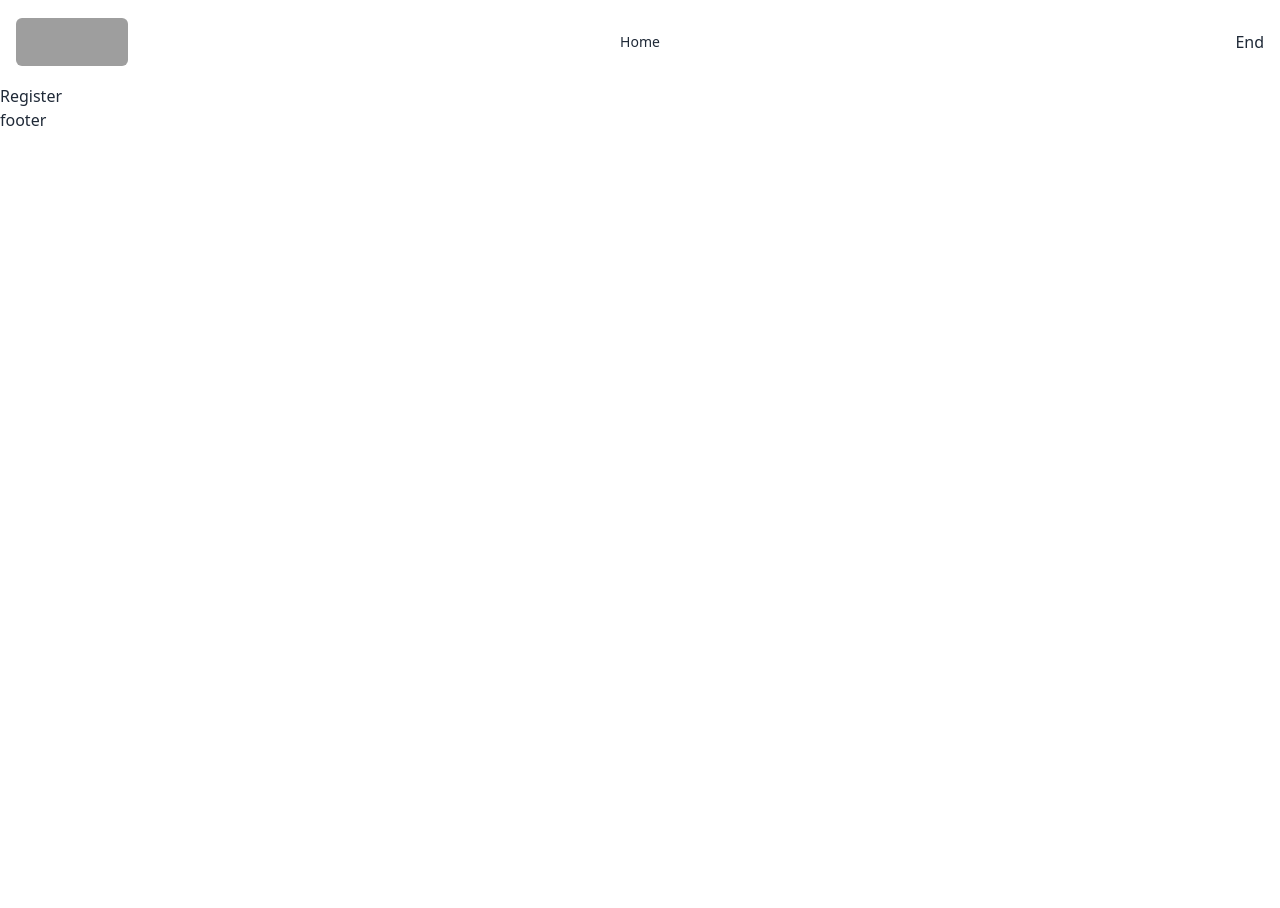
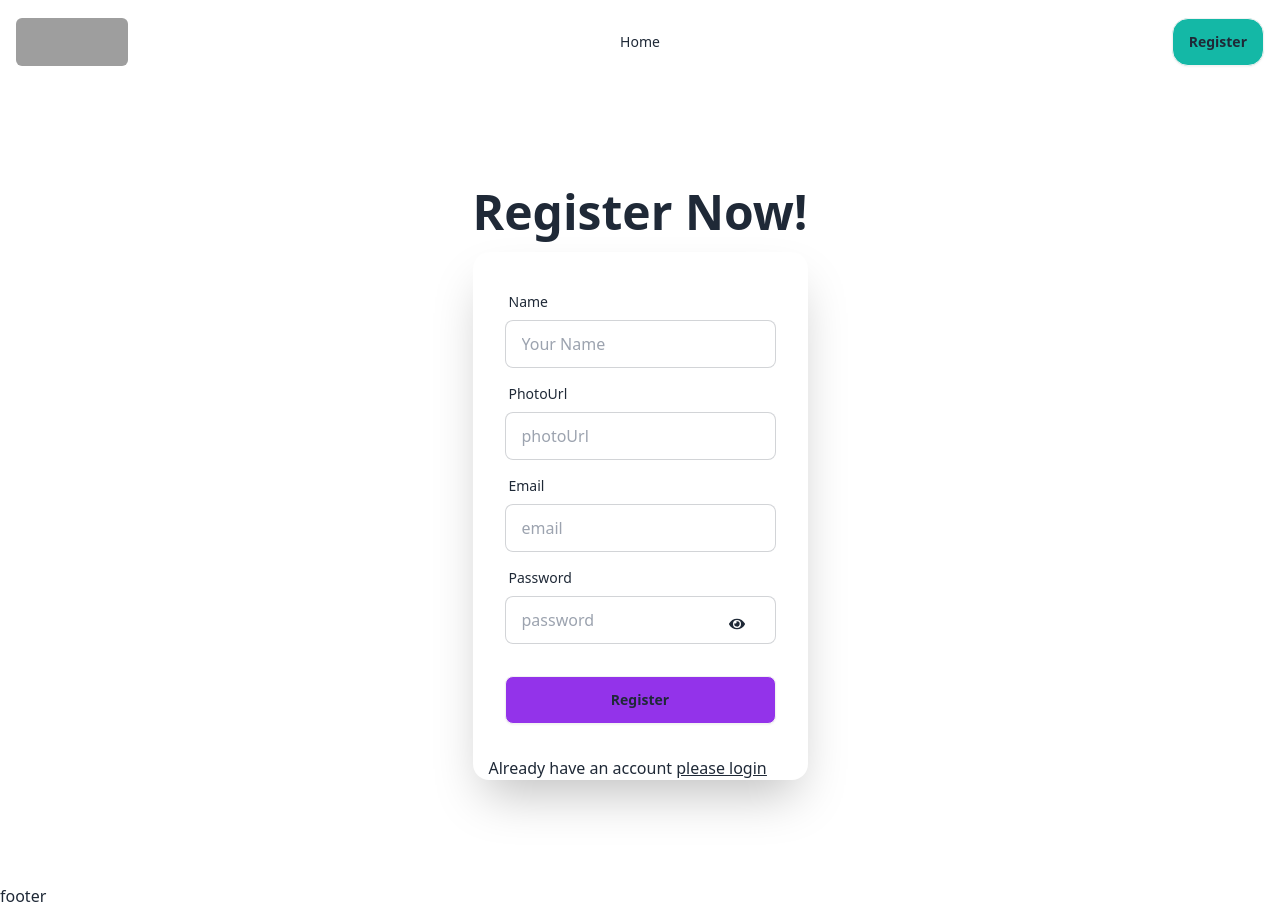
Before and after one commit to Zakaria-24/ZackY_T.Travel-main, a React (Vite) app: page /register in a window 1280 px wide. Before the commit the page ends 800 px from the top, so only its background shows below. Built offline with nearby package versions, Linux system fonts and the light colour scheme; no server answers; grey boxes are pictures that could not be loaded.

Commit message:
Registation successfull

```diff
--- a/package.json
+++ b/package.json
@@ -15,6 +15,9 @@
     "match-sorter": "^6.3.4",
     "react": "^18.2.0",
     "react-dom": "^18.2.0",
+    "react-hook-form": "^7.51.3",
+    "react-hot-toast": "^2.4.1",
+    "react-icons": "^5.1.0",
     "react-router-dom": "^6.23.0",
     "sort-by": "^1.2.0"
   },
--- a/src/Pages/Register.jsx
+++ b/src/Pages/Register.jsx
@@ -1,7 +1,159 @@
+import { useState } from "react";
+import { Link, useNavigate } from "react-router-dom";
+import { useForm } from "react-hook-form";
+import { FaEye, FaEyeSlash } from "react-icons/fa";
+import toast from "react-hot-toast";
+import CustomContex from "../Utilis/CustomContex";
+import { updateProfile } from "firebase/auth";
+
 const Register = () => {
+  const { registerUser, setUser } = CustomContex();
+  const [regError, setRegError] = useState("");
+  const [success, setSuccess] = useState("");
+  const [toggle, setToggle] = useState(false);
+  const navigate = useNavigate();
+  const {
+    register,
+    handleSubmit,
+    formState: { errors },
+  } = useForm();
+
+  const onSubmit = (data) => {
+    const { fullName, photoUrl, email, password } = data;
+
+    if (password.length < 6) {
+      setRegError("Password must be at least 6 characters");
+      return;
+    }
+    if (!/^(?=.*[A-Z]).+$/.test(password)) {
+      setRegError("password must be at least one uppercase letter");
+      return;
+    }
+    if (!/^(?=.*[a-z]).+$/.test(password)) {
+      setRegError("password must be at least one lowercase letter");
+      return;
+    }
+    console.log(success);
+
+    setRegError("");
+    setSuccess("");
+
+    registerUser(email, password)
+      .then((result) => {
+        setUser(result.user);
+        // setSuccess("Registered Successfully");
+        toast.success("Registered Successfully");
+        // navigate after login user
+        navigate(location?.state ? location.state : "/");
+
+        // update user
+        updateProfile(result.user, {
+          displayName: fullName,
+          photoURL: photoUrl,
+        }).then(() => {
+          // navigate after login user
+          navigate("/");
+        });
+      })
+
+      .catch((error) => {
+        setRegError(error.message);
+      });
+  };
+
   return (
     <div>
-      <h1>Register</h1>
+      <div className="hero bg-base-100 min-h-screen">
+        <div className="hero-content flex-col ">
+          <div className="text-center ">
+            <h1 className="text-5xl font-bold t">Register Now!</h1>
+          </div>
+          <div className="card shrink-0 w-full max-w-sm shadow-2xl bg-base-100">
+            <form onSubmit={handleSubmit(onSubmit)} className="card-body">
+              <div className="form-control">
+                <label className="label">
+                  <span className="label-text">Name</span>
+                </label>
+                <input
+                  name="fullName"
+                  type="text"
+                  placeholder="Your Name"
+                  className="input input-bordered"
+                  {...register("fullName", { required: true })}
+                />
+                {errors.fullName && (
+                  <span className="text-red-400">This field is required</span>
+                )}
+              </div>
+              <div className="form-control">
+                <label className="label">
+                  <span className="label-text">PhotoUrl</span>
+                </label>
+                <input
+                  name="photoUrl"
+                  type=" text"
+                  placeholder="photoUrl"
+                  className="input input-bordered"
+                  {...register("photoUrl", { required: true })}
+                />
+                {errors.photoUrl && (
+                  <span className="text-red-400">This field is required</span>
+                )}
+              </div>
+              <div className="form-control">
+                <label className="label">
+                  <span className="label-text">Email</span>
+                </label>
+                <input
+                  name=" email"
+                  type="email"
+                  placeholder="email"
+                  className="input input-bordered"
+                  {...register("email", { required: true })}
+                />
+                {errors.email && (
+                  <span className="text-red-400">This field is required</span>
+                )}
+              </div>
+              <div className="form-control relative">
+                <label className="label">
+                  <span className="label-text">Password</span>
+                </label>
+                <input
+                  name="password"
+                  type={toggle ? "text" : "password"}
+                  placeholder="password"
+                  className="input input-bordered"
+                  {...register("password", { required: true })}
+                />
+
+                <span
+                  className="absolute ml-56 mt-14"
+                  onClick={() => setToggle(!toggle)}
+                >
+                  {toggle ? <FaEyeSlash></FaEyeSlash> : <FaEye></FaEye>}
+                </span>
+
+                {errors.password && (
+                  <span className="text-red-400">This field is required</span>
+                )}
+                {regError && <span className="text-red-400">{regError}</span>}
+              </div>
+              <div className="form-control mt-6">
+                <button className="btn bg-purple-600 hover:bg-base-200 ">
+                  Register
+                </button>
+              </div>
+            </form>
+            <p className="ml-4">
+              Already have an account{" "}
+              <span className="underline ">
+                <Link to="/login">please login</Link>
+              </span>
+            </p>
+          </div>
+        </div>
+      </div>
     </div>
   );
 };
--- a/src/Provider/AuthProvider.jsx
+++ b/src/Provider/AuthProvider.jsx
@@ -15,6 +15,7 @@ export const AuthContext = createContext(null);
 
 const AuthProvider = ({ children }) => {
   const [user, setUser] = useState(null);
+  const [loading, setLoading] = useState(true);
 
   // social provider
   const googlrProvider = new GoogleAuthProvider();
@@ -22,23 +23,28 @@ const AuthProvider = ({ children }) => {
 
   // console.log(user);
   const registerUser = (email, password) => {
+    setLoading(true);
     return createUserWithEmailAndPassword(auth, email, password);
   };
 
   const loginUser = (email, password) => {
+    setLoading(true);
     return signInWithEmailAndPassword(auth, email, password);
   };
 
   // google Login
   const googleLogin = () => {
+    setLoading(true);
     return signInWithPopup(auth, googlrProvider);
   };
   // github Login
   const githubLogin = () => {
+    setLoading(true);
     return signInWithPopup(auth, githubProvider);
   };
 
   const logOut = () => {
+    setLoading(true);
     return signOut(auth);
   };
 
@@ -50,6 +56,7 @@ const AuthProvider = ({ children }) => {
     googleLogin,
     githubLogin,
     logOut,
+    loading,
   };
 
   useEffect(() => {
@@ -59,6 +66,7 @@ const AuthProvider = ({ children }) => {
       } else {
         setUser(null);
       }
+      setLoading(false);
     });
     return () => {
       unSubscribe();
--- a/src/Shared/Navbar.jsx
+++ b/src/Shared/Navbar.jsx
@@ -1,6 +1,9 @@
 import { Link, NavLink } from "react-router-dom";
+import CustomContex from "../Utilis/CustomContex";
 
 const Navbar = () => {
+  const { user, logOut } = CustomContex();
+  console.log(user);
   return (
     <div>
       <div className="navbar p-4">
@@ -79,7 +82,11 @@ const Navbar = () => {
           </ul>
         </div>
         <div className="navbar-end">
-          <button>End</button>
+          <Link to="/register">
+            <button className="btn hover:bg-teal-300 bg-teal-500 rounded-2xl">
+              Register
+            </button>
+          </Link>
           {/* {user ? (
             <>
               <div
@@ -89,9 +96,7 @@ const Navbar = () => {
                 <img
                   className=" rounded-full h-10 w-10"
                   alt="image"
-                  src={
-                    user?.photoURL || "https://i.ibb.co/h8QtYNY/preview-xl.jpg"
-                  }
+                  src={user?.photoURL || "https://i.ibb.co/3vTKL1Y/Logo2.png"}
                 />
               </div>
               <Link
@@ -99,14 +104,14 @@ const Navbar = () => {
                 className=" btn hover:bg-teal-200 bg-teal-400 px-4 rounded-2xl ml-2"
                 onClick={() => logOut()}
               >
-                Log Out
+                LogOut
               </Link>
             </>
           ) : (
-            <div>
+            <>
               <Link to="/login">
                 <button className="btn hover:bg-teal-300 bg-teal-500 rounded-2xl">
-                Log In
+                  Login
                 </button>
               </Link>
               <Link to="/register">
@@ -114,7 +119,7 @@ const Navbar = () => {
                   Register
                 </button>
               </Link>
-            </div>
+            </>
           )} */}
         </div>
       </div>
--- /dev/null
+++ b/src/Utilis/CustomContex.jsx
@@ -0,0 +1,9 @@
+import { AuthContext } from "./../Provider/AuthProvider";
+import { useContext } from "react";
+
+const CustomContex = () => {
+  const Contex = useContext(AuthContext);
+  return Contex;
+};
+
+export default CustomContex;
--- a/src/main.jsx
+++ b/src/main.jsx
@@ -4,11 +4,13 @@ import "./index.css";
 import { RouterProvider } from "react-router-dom";
 import router from "./Route/Router";
 import AuthProvider from "./Provider/AuthProvider";
+import { Toaster } from "react-hot-toast";
 
 ReactDOM.createRoot(document.getElementById("root")).render(
   <React.StrictMode>
     <AuthProvider>
       <RouterProvider router={router} />
+      <Toaster />
     </AuthProvider>
   </React.StrictMode>
 );
```
Also changed, not shown: 1 other file (tests, documents, lock files or other folders). Lines whose indentation alone changed are shown as unchanged.
